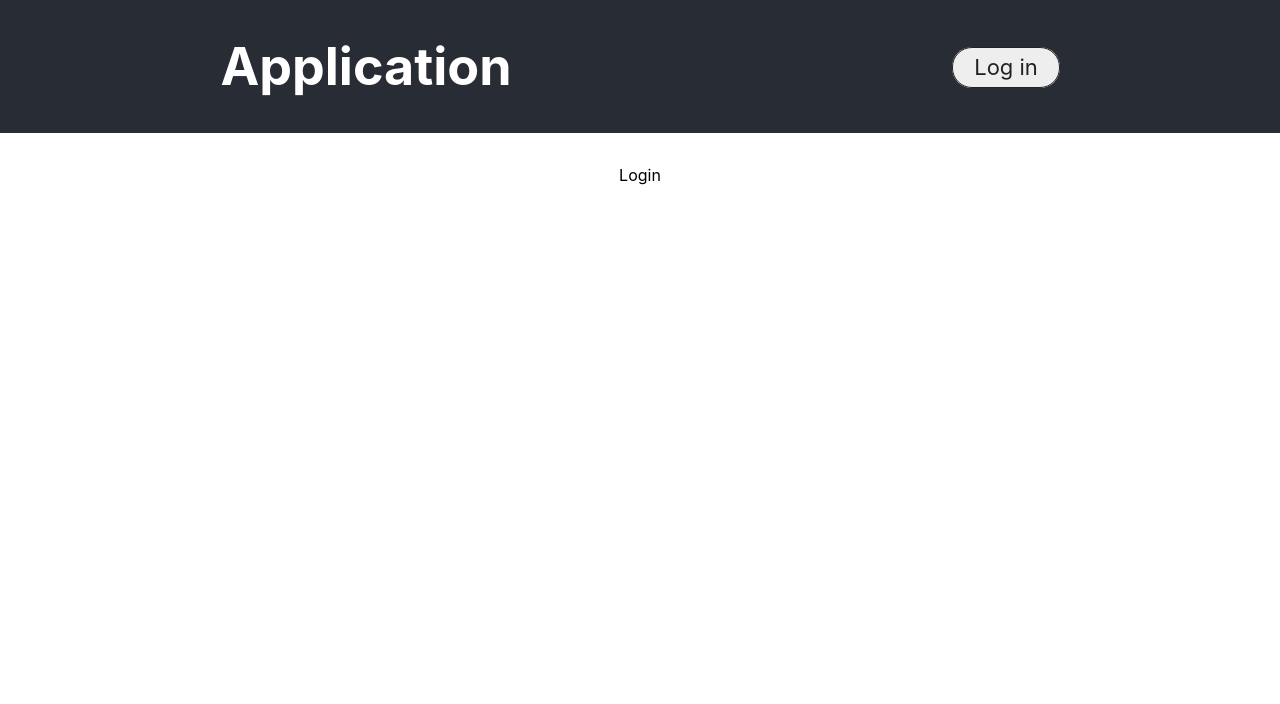
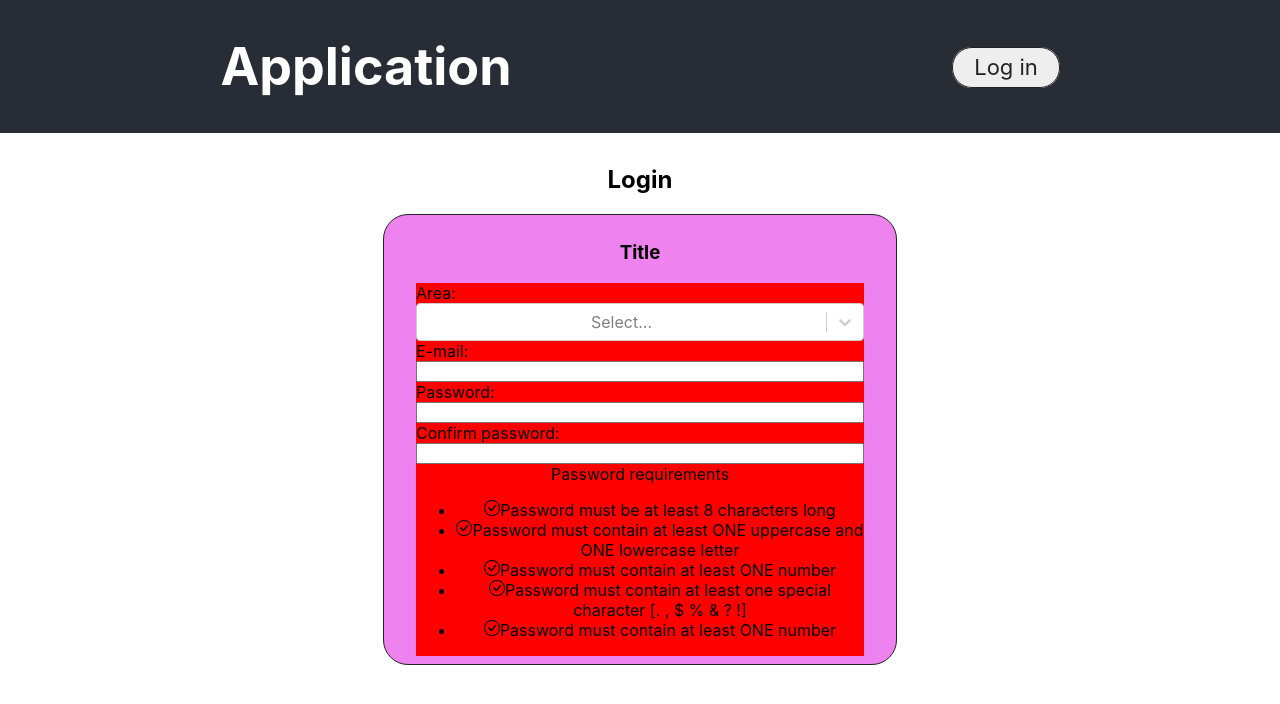
Before and after one commit to i-wolffe/sqlexpress-client, a React (Create React App) app: page /login in a window 1280 px wide. Shown: the top 704 px of the page. Built offline with nearby package versions, Linux system fonts and the light colour scheme.

Commit message:
Created password confirmation functionality

```diff
--- a/src/views/Login.jsx
+++ b/src/views/Login.jsx
@@ -1,9 +1,153 @@
-import React from 'react'
+import React, { Component } from 'react'
+import Select from 'react-select'
+import { BsCheckCircle } from 'react-icons/bs'
 
-const Login = () => {
+let selectAll = (e) => {
+  e.target.focus()
+  e.target.select()
+}
+
+let CustomListElement = ({...props}) => {
+  // Change color from gray to GREEN on the check item
+  // All posible password validations
+  let str = props.state.password
+  let content = ''
+  let isActive = false
+  switch (props.check) {
+    case 'length':
+      content = 'Password must be at least 8 characters long'
+      // verify if the length of the password is at least 8
+      isActive = Boolean(str.length >= 8)
+      break
+    case 'caps':
+      content = 'Password must contain at least ONE uppercase and ONE lowercase letter'
+      // verify if the length of the password is at least
+      isActive = Boolean(str.match(/[A-Z]+/g))
+      break
+    case 'number':
+      content = 'Password must contain at least ONE number'
+      // verify if the length of the password is at least
+      isActive = Boolean(str.match(/[0-9]+/g))
+      break
+    case 'special':
+      content = 'Password must contain at least one special character [. , $ % & ? !]'
+      // verify if the length of the password is at least
+      isActive = Boolean(str.match(/[^A-Za-z0-9]/g))
+      break
+    case 'match':
+      content = 'Password must contain at least ONE number'
+      // verify if the length of the password is at least
+      isActive = Boolean(str === props.state.confirm)
+      break
+    default:
+      content = ''
+      isActive = false
+  }
   return (
-    <div>Login</div>
+    <li className="login-requirement">
+      {content !== ''
+      ?
+        <div>
+          <span className={isActive ? "check-active" : "check"}><BsCheckCircle /></span>
+          <span >{content}</span>
+        </div>
+      :
+        null
+      }
+    </li>
   )
 }
 
+// Function to access the DB
+export class Login extends Component {
+  constructor(props) {
+    super(props);
+    this.state = {
+      email: '',
+      role: '',
+      password: '',
+      confirm: '',
+      requirements: [],
+      user: {}
+    };
+  }
+  updateEmail = (e) => {
+    this.setState({
+      email:e.target.value
+    })
+  }
+  updateRole = (e) => { // Different because the it comes from a react-Select input
+    this.setState({
+      role:e.value
+    })
+  }
+  updatePassword = (e) => {
+    this.setState({
+      password:e.target.value
+    })
+  }
+  updateConfirm = (e) => {
+    this.setState({
+      confirm:e.target.value
+    })
+  }
+  logChange = (e) => {
+    console.error(e)
+  }
+  fetchUser = async (params)  => {
+    // get user from the DB
+  }
+  render() {
+    const comparisions = ['length','caps','number','special','match']
+    return (
+      <div>
+        <h2>Login</h2>
+        <div >
+          <form className="login-card" action="">
+            <h3 className="login-card-title">Title</h3>
+            <div>
+              <label htmlFor="role-sleector" id="role-label">Area:</label>
+              <Select
+                id='users'
+                onChange={this.updateRole}
+                options={
+                  [
+                    { label: 'Administrador', value: 'admin'},
+                    { label: 'Ingeniería de Procesos', value: 'proc'},
+                    { label: 'Ingeniería de Autmatización', value: 'auto'}
+                ]
+                }>
+              </Select>
+            </div>
+            <div>
+              <label htmlFor="email-input" id="email-label">E-mail:</label>
+              <input onClick={selectAll} type="email" id="email-input"
+                autoComplete="off" required={true} onChange={this.updateEmail}/>
+            </div>
+            <div>
+              <label htmlFor="password-input" id="email-label">Password:</label>
+              <input onClick={selectAll} type="password" id="password-input"
+                autoComplete="off" required={true} onChange={this.updatePassword}/>
+            </div>
+            <div>
+              <label htmlFor="confirm" id="email-label">Confirm password:</label>
+              <input onClick={selectAll} type="password" id="confirm-input"
+                autoComplete="off" required={true} onChange={this.updateConfirm}/>
+            </div>
+            <div>
+              <span>Password requirements</span>
+              <ul>
+                {comparisions.map((item) => {
+                  return <CustomListElement state={this.state} onChange={this.logChange}
+                    check={item} comparisions={comparisions} key={item}/>
+                })}
+              </ul>
+            </div>
+          </form>
+        </div>
+      </div>
+    )
+  }
+}
+
 export default Login
```
